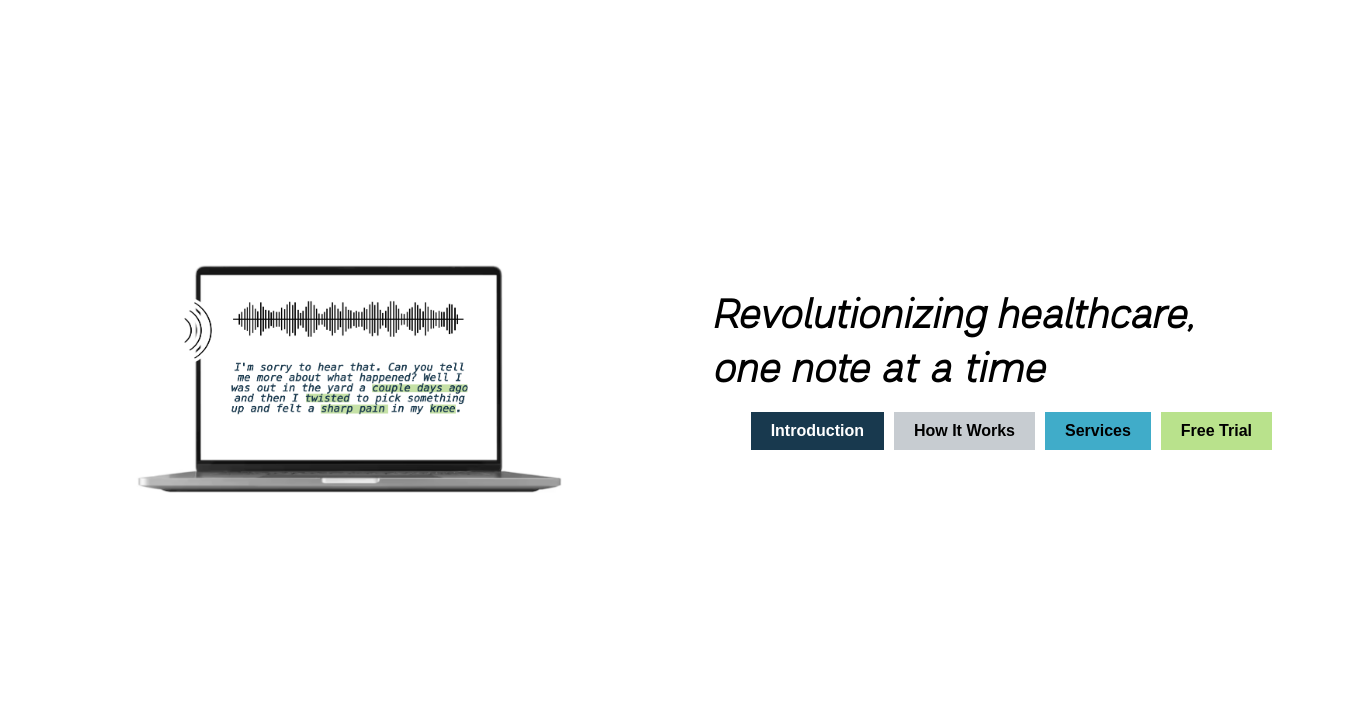
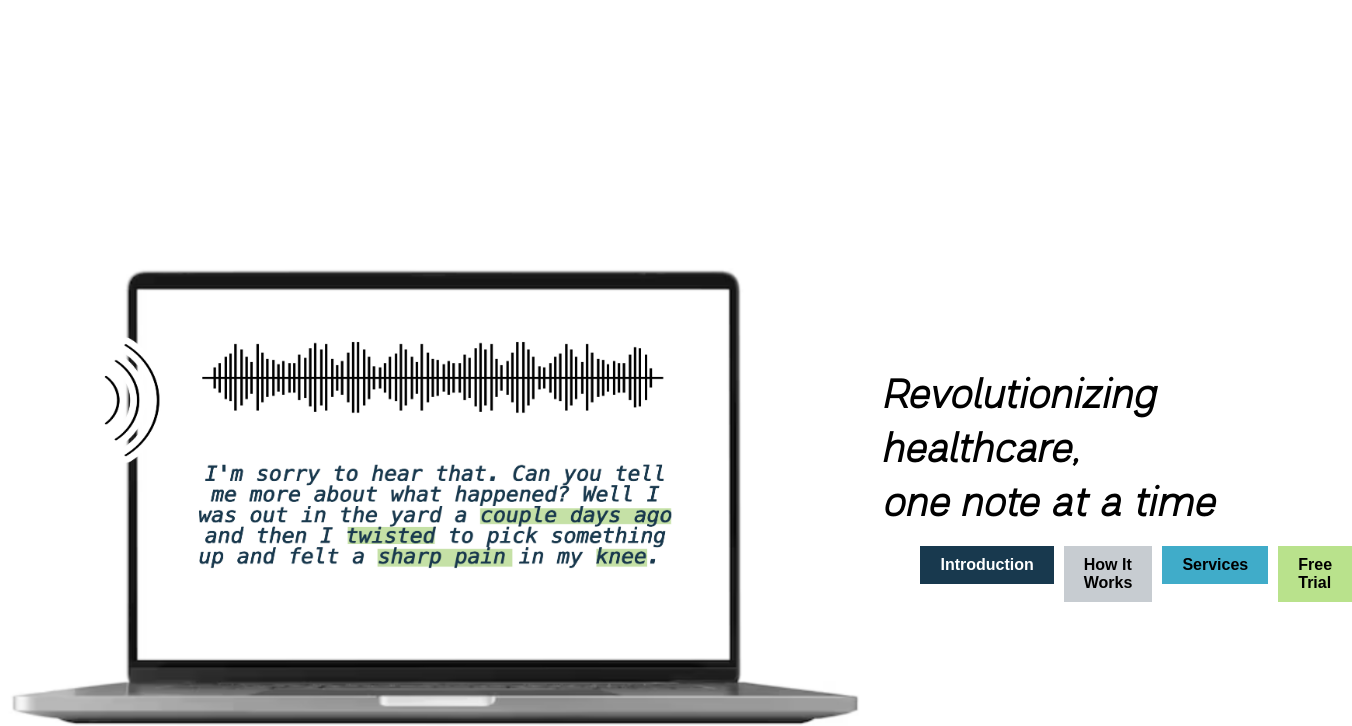
Before and after one commit to notewraiter/notewraiter, a plain HTML site: page index.html in a window 1280 px wide. Shown: the part 100-826 px from the top of the page, 1352 px wide, since content can reach past the window. Drawn offline with Linux system fonts and the light colour scheme.

Commit message:
more image fixes

```diff
--- a/styles.css
+++ b/styles.css
@@ -88,7 +88,7 @@ section {
     display: block;
     margin-left: auto;
     margin-right: auto;
-    width: 33.3vw; /* This will set the image width to roughly 2/3 of the viewport's width */
+    width: 66.6vw; /* This will set the image width to roughly 2/3 of the viewport's width */
     height: auto; /* This will maintain the image's aspect ratio */
     display: block; /* This will remove any unwanted white space around the image */
     max-width: 100%; /* This will ensure the image doesn't overflow its parent container */
```
